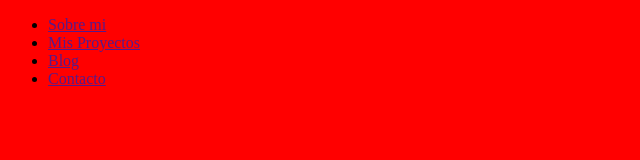
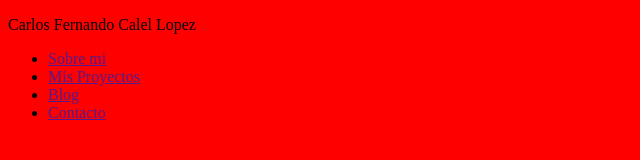
Before and after one commit to carloscalel/PaginaWebDesdeCero, a plain HTML site: page index.html in a window 1280 px wide. Shown: the whole page, without its empty margins (0-640 px from the left). Drawn offline with Linux system fonts and the light colour scheme.

Commit message:
8.corrigiendo error

```diff
--- a/index.html
+++ b/index.html
@@ -15,7 +15,7 @@
 <header>
     <div class="menu">
         <div class="contenedor">
-            <p><Carlos Fernando Calel Lopez/p>
+            <p>Carlos Fernando Calel Lopez</p>
                 <nav>
                     <ul>
                         <li><a href="">Sobre mi</a></li>
```
